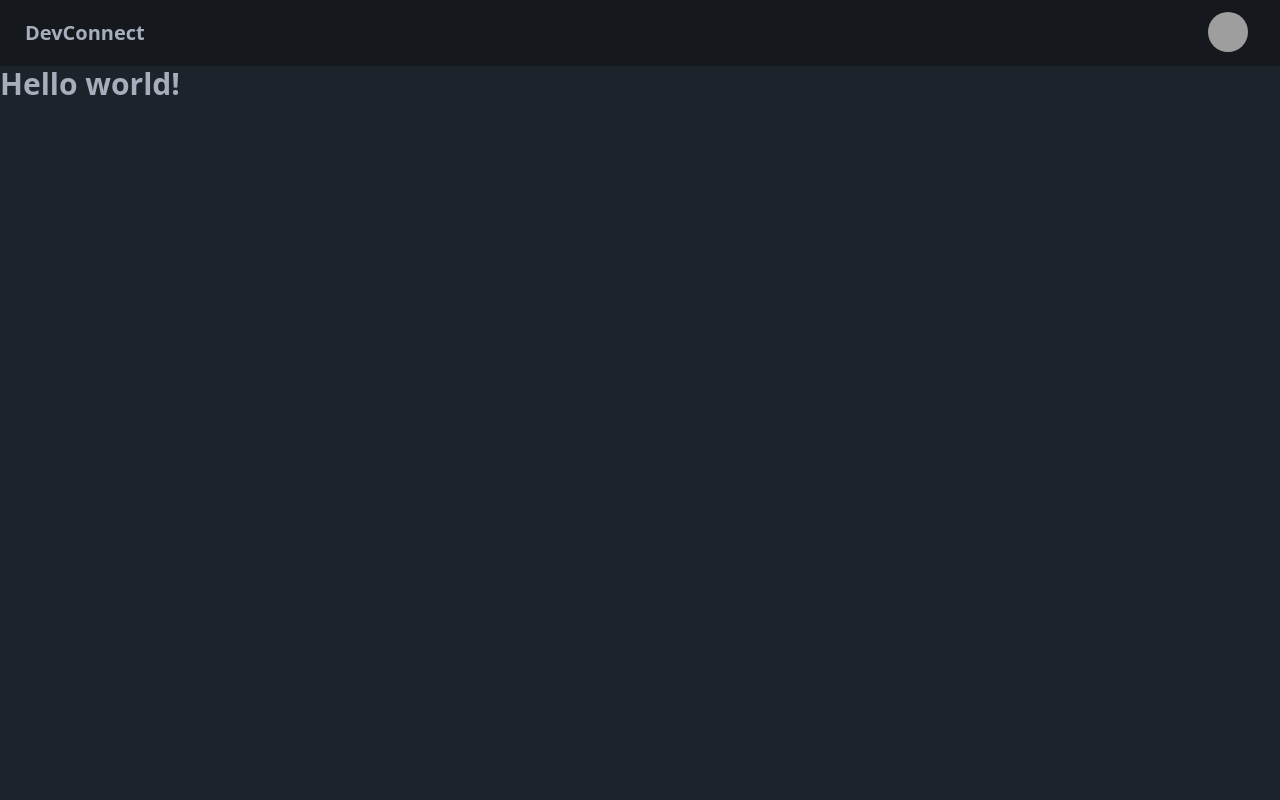
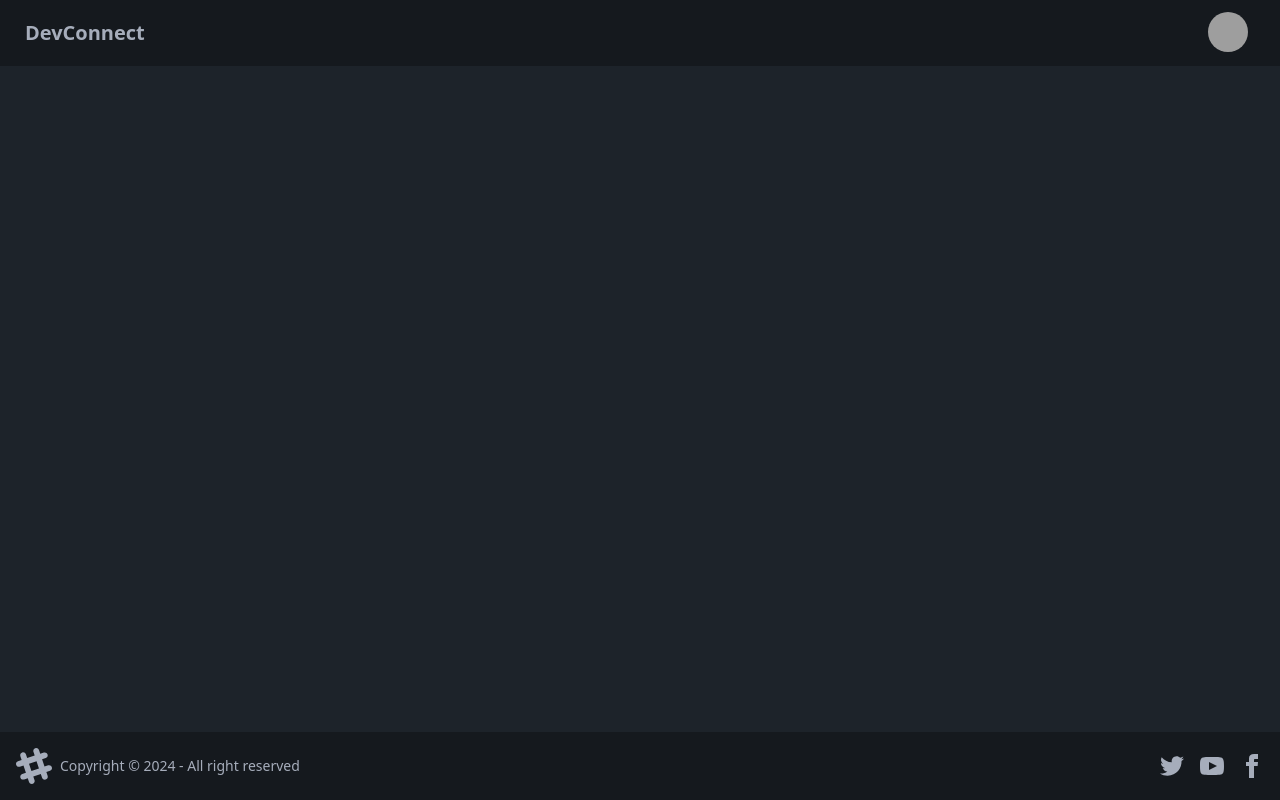
Before and after one commit to Monu68/devConnect, a React (Vite) app in the folder frontend/: page / in a window 1280 px wide. Built offline with nearby package versions, Linux system fonts and the light colour scheme; grey boxes are pictures that could not be loaded.

Commit message:
basic setting up project

```diff
--- a/frontend/package.json
+++ b/frontend/package.json
@@ -11,7 +11,8 @@
   },
   "dependencies": {
     "react": "^18.3.1",
-    "react-dom": "^18.3.1"
+    "react-dom": "^18.3.1",
+    "react-router-dom": "^7.1.1"
   },
   "devDependencies": {
     "@eslint/js": "^9.17.0",
--- a/frontend/src/App.jsx
+++ b/frontend/src/App.jsx
@@ -1,4 +1,9 @@
 import { useState } from 'react'
+import { BrowserRouter, Routes, Route } from 'react-router-dom'
+import Body from './Body'
+import Navbar from './Navbar'
+import Login from './Login'
+import Profile from './Profile'
 
 
 function App() {
@@ -6,38 +11,17 @@
 
   return (
     <>
-      <div className="navbar bg-base-300">
-  <div className="flex-1">
-    <a className="btn btn-ghost text-xl">DevConnect</a>
-  </div>
-  <div className="flex-none gap-2">
+      <BrowserRouter basename='/'>
+        <Routes>
+          <Route path="/" element={<Body/>}>
+            <Route path="/login" element={<Login/>}/>
+            <Route path="/profile" element={<Profile/>}/>
+          </Route>
 
-    <div className="dropdown dropdown-end mx-5">
-      <div tabIndex={0} role="button" className="btn btn-ghost btn-circle avatar">
-        <div className="w-10 rounded-full">
-          <img
-            alt="Tailwind CSS Navbar component"
-            src="https://img.daisyui.com/images/stock/photo-1534528741775-53994a69daeb.webp" />
-        </div>
-      </div>
-      <ul
-        tabIndex={0}
-        className="menu menu-sm dropdown-content bg-base-100 rounded-box z-[1] mt-3 w-52 p-2 shadow">
-        <li>
-          <a className="justify-between">
-            Profile
-            <span className="badge">New</span>
-          </a>
-        </li>
-        <li><a>Settings</a></li>
-        <li><a>Logout</a></li>
-      </ul>
-    </div>
-  </div>
-      </div>
-      <h1 className="text-3xl font-bold">
-      Hello world!
-    </h1>
+        </Routes>
+      </BrowserRouter>
+
+
 
     </>
   )
--- /dev/null
+++ b/frontend/src/Body.jsx
@@ -0,0 +1,16 @@
+
+import Footer from './Footer';
+import Navbar from './Navbar'
+import { Outlet } from 'react-router-dom'
+
+const Body = () => {
+  return (
+    <div>
+        <Navbar/>
+        <Outlet/>
+        <Footer/>
+    </div>
+  )
+}
+
+export default Body;
--- /dev/null
+++ b/frontend/src/Footer.jsx
@@ -0,0 +1,59 @@
+import React from 'react'
+
+const Footer = () => {
+  return (
+    <footer className="footer bg-base-300 text-neutral-content items-center p-4 fixed bottom-0">
+    <aside className="grid-flow-col items-center">
+      <svg
+        width="36"
+        height="36"
+        viewBox="0 0 24 24"
+        xmlns="http://www.w3.org/2000/svg"
+        fillRule="evenodd"
+        clipRule="evenodd"
+        className="fill-current">
+        <path
+          d="M22.672 15.226l-2.432.811.841 2.515c.33 1.019-.209 2.127-1.23 2.456-1.15.325-2.148-.321-2.463-1.226l-.84-2.518-5.013 1.677.84 2.517c.391 1.203-.434 2.542-1.831 2.542-.88 0-1.601-.564-1.86-1.314l-.842-2.516-2.431.809c-1.135.328-2.145-.317-2.463-1.229-.329-1.018.211-2.127 1.231-2.456l2.432-.809-1.621-4.823-2.432.808c-1.355.384-2.558-.59-2.558-1.839 0-.817.509-1.582 1.327-1.846l2.433-.809-.842-2.515c-.33-1.02.211-2.129 1.232-2.458 1.02-.329 2.13.209 2.461 1.229l.842 2.515 5.011-1.677-.839-2.517c-.403-1.238.484-2.553 1.843-2.553.819 0 1.585.509 1.85 1.326l.841 2.517 2.431-.81c1.02-.33 2.131.211 2.461 1.229.332 1.018-.21 2.126-1.23 2.456l-2.433.809 1.622 4.823 2.433-.809c1.242-.401 2.557.484 2.557 1.838 0 .819-.51 1.583-1.328 1.847m-8.992-6.428l-5.01 1.675 1.619 4.828 5.011-1.674-1.62-4.829z"></path>
+      </svg>
+      <p>Copyright © {new Date().getFullYear()} - All right reserved</p>
+    </aside>
+    <nav className="grid-flow-col gap-4 md:place-self-center md:justify-self-end">
+      <a>
+        <svg
+          xmlns="http://www.w3.org/2000/svg"
+          width="24"
+          height="24"
+          viewBox="0 0 24 24"
+          className="fill-current">
+          <path
+            d="M24 4.557c-.883.392-1.832.656-2.828.775 1.017-.609 1.798-1.574 2.165-2.724-.951.564-2.005.974-3.127 1.195-.897-.957-2.178-1.555-3.594-1.555-3.179 0-5.515 2.966-4.797 6.045-4.091-.205-7.719-2.165-10.148-5.144-1.29 2.213-.669 5.108 1.523 6.574-.806-.026-1.566-.247-2.229-.616-.054 2.281 1.581 4.415 3.949 4.89-.693.188-1.452.232-2.224.084.626 1.956 2.444 3.379 4.6 3.419-2.07 1.623-4.678 2.348-7.29 2.04 2.179 1.397 4.768 2.212 7.548 2.212 9.142 0 14.307-7.721 13.995-14.646.962-.695 1.797-1.562 2.457-2.549z"></path>
+        </svg>
+      </a>
+      <a>
+        <svg
+          xmlns="http://www.w3.org/2000/svg"
+          width="24"
+          height="24"
+          viewBox="0 0 24 24"
+          className="fill-current">
+          <path
+            d="M19.615 3.184c-3.604-.246-11.631-.245-15.23 0-3.897.266-4.356 2.62-4.385 8.816.029 6.185.484 8.549 4.385 8.816 3.6.245 11.626.246 15.23 0 3.897-.266 4.356-2.62 4.385-8.816-.029-6.185-.484-8.549-4.385-8.816zm-10.615 12.816v-8l8 3.993-8 4.007z"></path>
+        </svg>
+      </a>
+      <a>
+        <svg
+          xmlns="http://www.w3.org/2000/svg"
+          width="24"
+          height="24"
+          viewBox="0 0 24 24"
+          className="fill-current">
+          <path
+            d="M9 8h-3v4h3v12h5v-12h3.642l.358-4h-4v-1.667c0-.955.192-1.333 1.115-1.333h2.885v-5h-3.808c-3.596 0-5.192 1.583-5.192 4.615v3.385z"></path>
+        </svg>
+      </a>
+    </nav>
+  </footer>
+  )
+}
+
+export default Footer
--- /dev/null
+++ b/frontend/src/Login.jsx
@@ -0,0 +1,11 @@
+import React from 'react'
+
+const Login = () => {
+  return (
+
+    <div>Login</div>
+
+  )
+}
+
+export default Login
--- /dev/null
+++ b/frontend/src/Navbar.jsx
@@ -0,0 +1,38 @@
+import React from 'react'
+
+const Navbar = () => {
+  return (
+    <div className="navbar bg-base-300">
+  <div className="flex-1">
+    <a className="btn btn-ghost text-xl">DevConnect</a>
+  </div>
+  <div className="flex-none gap-2">
+
+    <div className="dropdown dropdown-end mx-5">
+      <div tabIndex={0} role="button" className="btn btn-ghost btn-circle avatar">
+        <div className="w-10 rounded-full">
+          <img
+            alt="Tailwind CSS Navbar component"
+            src="https://img.daisyui.com/images/stock/photo-1534528741775-53994a69daeb.webp" />
+        </div>
+      </div>
+      <ul
+        tabIndex={0}
+        className="menu menu-sm dropdown-content bg-base-100 rounded-box z-[1] mt-3 w-52 p-2 shadow">
+        <li>
+          <a className="justify-between">
+            Profile
+            <span className="badge">New</span>
+          </a>
+        </li>
+        <li><a>Settings</a></li>
+        <li><a>Logout</a></li>
+      </ul>
+    </div>
+  </div>
+      </div>
+
+  )
+}
+
+export default Navbar
--- /dev/null
+++ b/frontend/src/Profile.jsx
@@ -0,0 +1,9 @@
+import React from 'react'
+
+const Profile = () => {
+  return (
+    <div>Profile</div>
+  )
+}
+
+export default Profile
```
Also changed, not shown: 1 other file (tests, documents, lock files or other folders).
